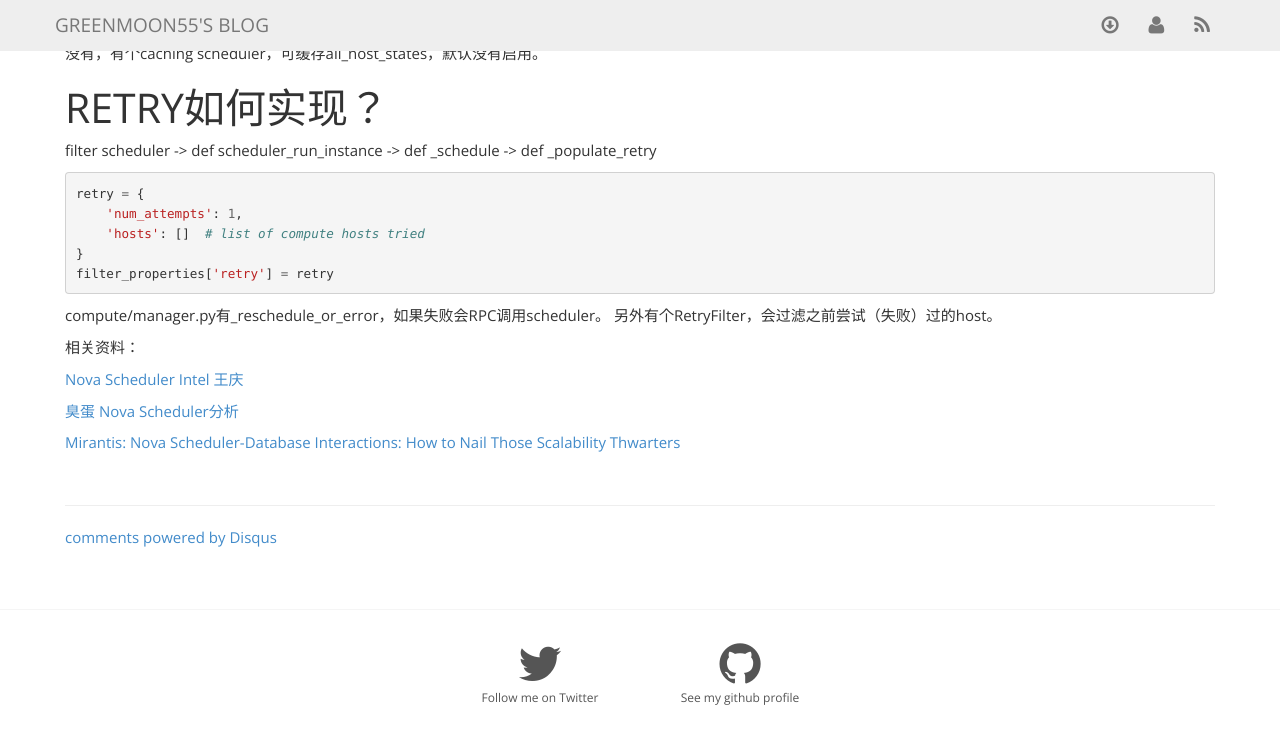
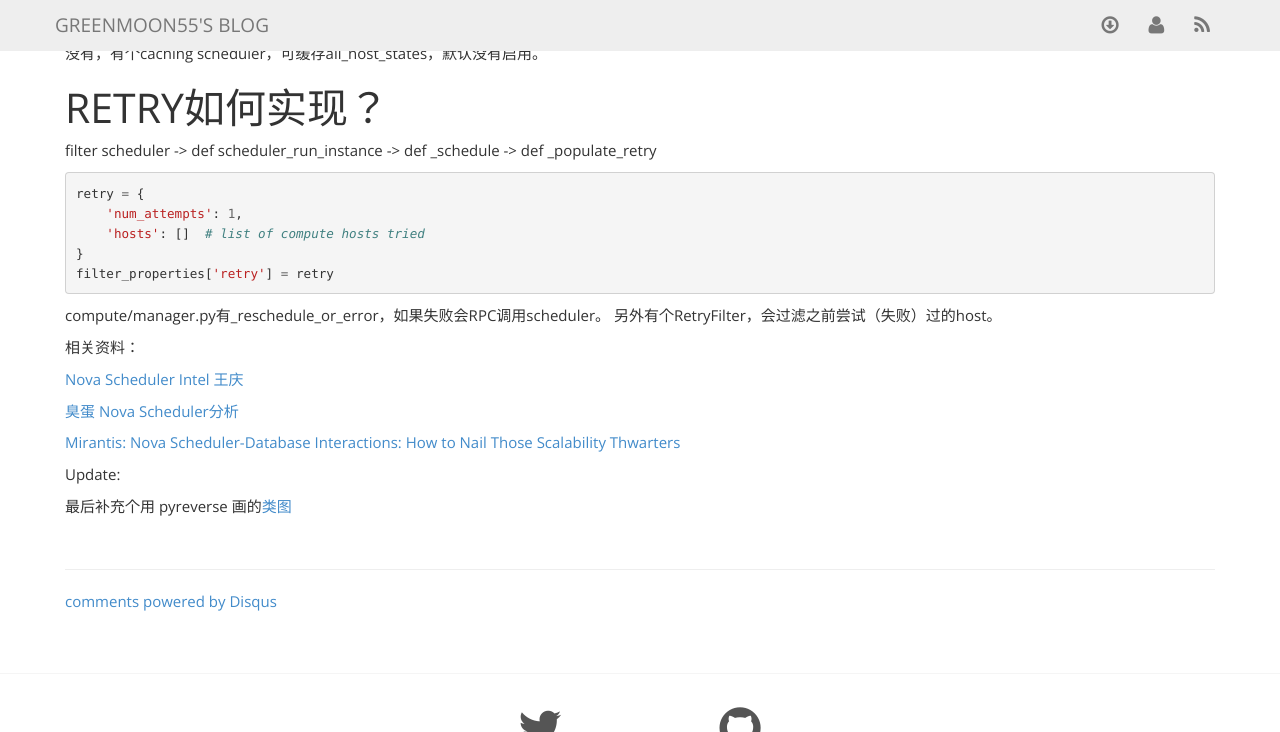
Before and after one commit to greenmoon55/greenmoon55.github.io, a Jekyll site: the page built from _posts/2015-07-25-nova-scheduler.markdown, in a window 1280 px wide and 900 px high, scrolled down 1035 px, cut to the strip 0-732 px from the top of the window. Built offline with Jekyll 4.4.1, drawn with Linux system fonts in a browser that asks for light colours; nearby versions of some CDN libraries; Markdown is read by kramdown in place of the engine named in the settings; comment, search, counter and statistics services are not loaded.

Commit message:
Add scheduler class diagram

```diff
--- a/_posts/2015-07-25-nova-scheduler.markdown
+++ b/_posts/2015-07-25-nova-scheduler.markdown
@@ -51,3 +51,8 @@
 [臭蛋 Nova Scheduler分析](http://www.choudan.net/2013/08/11/Nova-Scheduler%E5%88%86%E6%9E%90.html)
 
 [Mirantis: Nova Scheduler-Database Interactions: How to Nail Those Scalability Thwarters](https://www.mirantis.com/blog/nova-scheduler-database-interactions-how-to-nail-those-scalability-thwarters/)
+
+
+Update:
+
+最后补充个用 pyreverse 画的[类图](http://greenmoon55.com/images/scheduler_classes.png)
```
Also changed, not shown: images/scheduler_classes.png (added).
